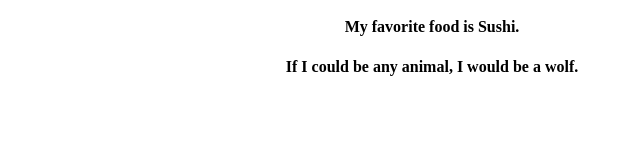
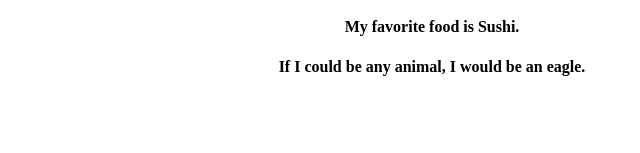
Before and after one commit to El-Roman/fades-on-deck, a plain HTML site: page index.html in a window 1280 px wide. Shown: the part 251-404 px from the top of the page, 208-848 px from the left. Drawn offline with Linux system fonts and the light colour scheme.

Commit message:
changed animal preference

```diff
--- a/index.html
+++ b/index.html
@@ -14,7 +14,7 @@
 					<h4>My hometown is Los Angeles, CA.</h4>
 					<h4>My favorite color is Teal.</h4>
 					<h4>My favorite food is Sushi.</h4>
-					<h4>If I could be any animal, I would be a wolf.</h4>
+					<h4>If I could be any animal, I would be an eagle.</h4>
 			</div>
 		  </body>
 		</html>
```
